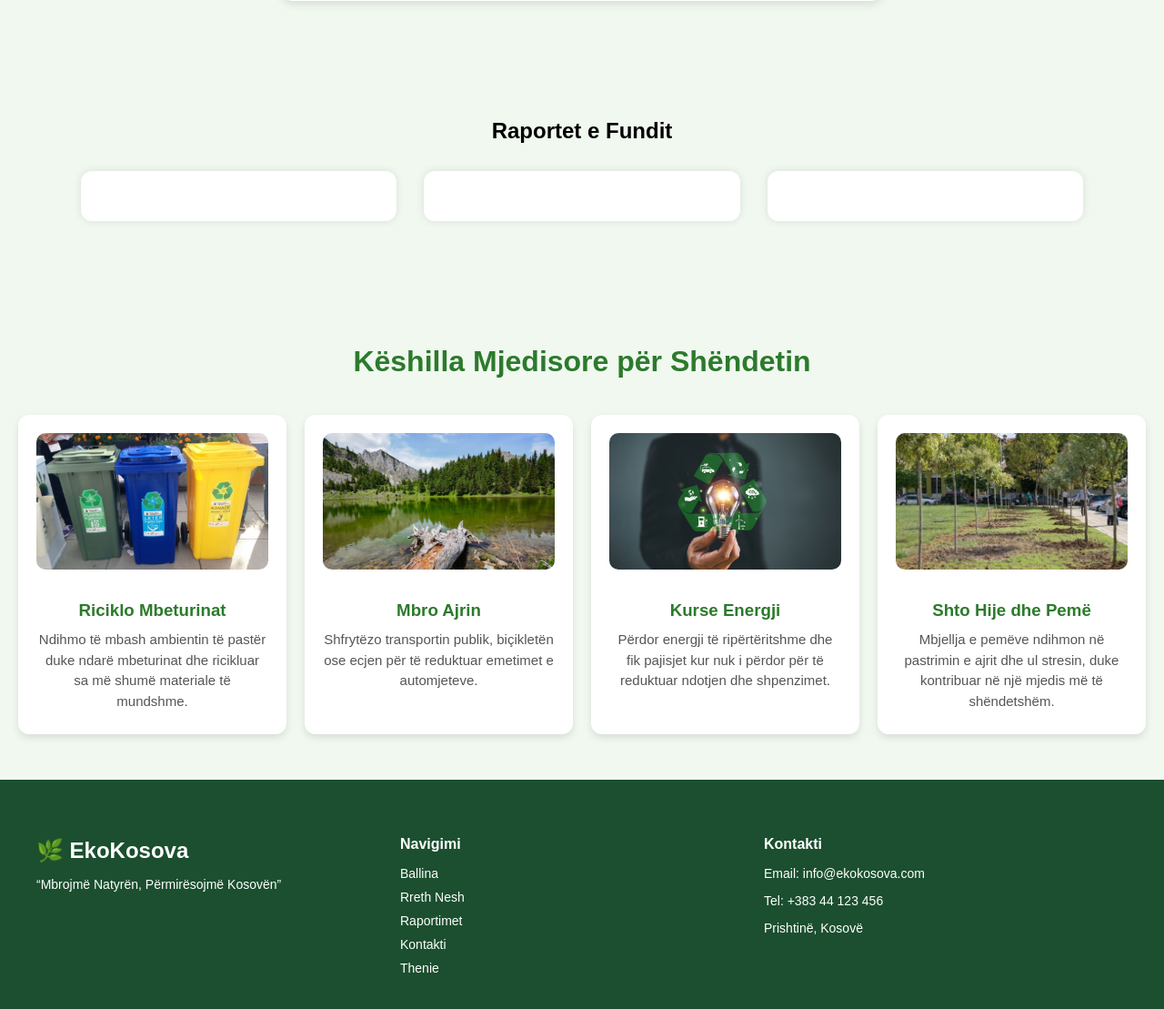
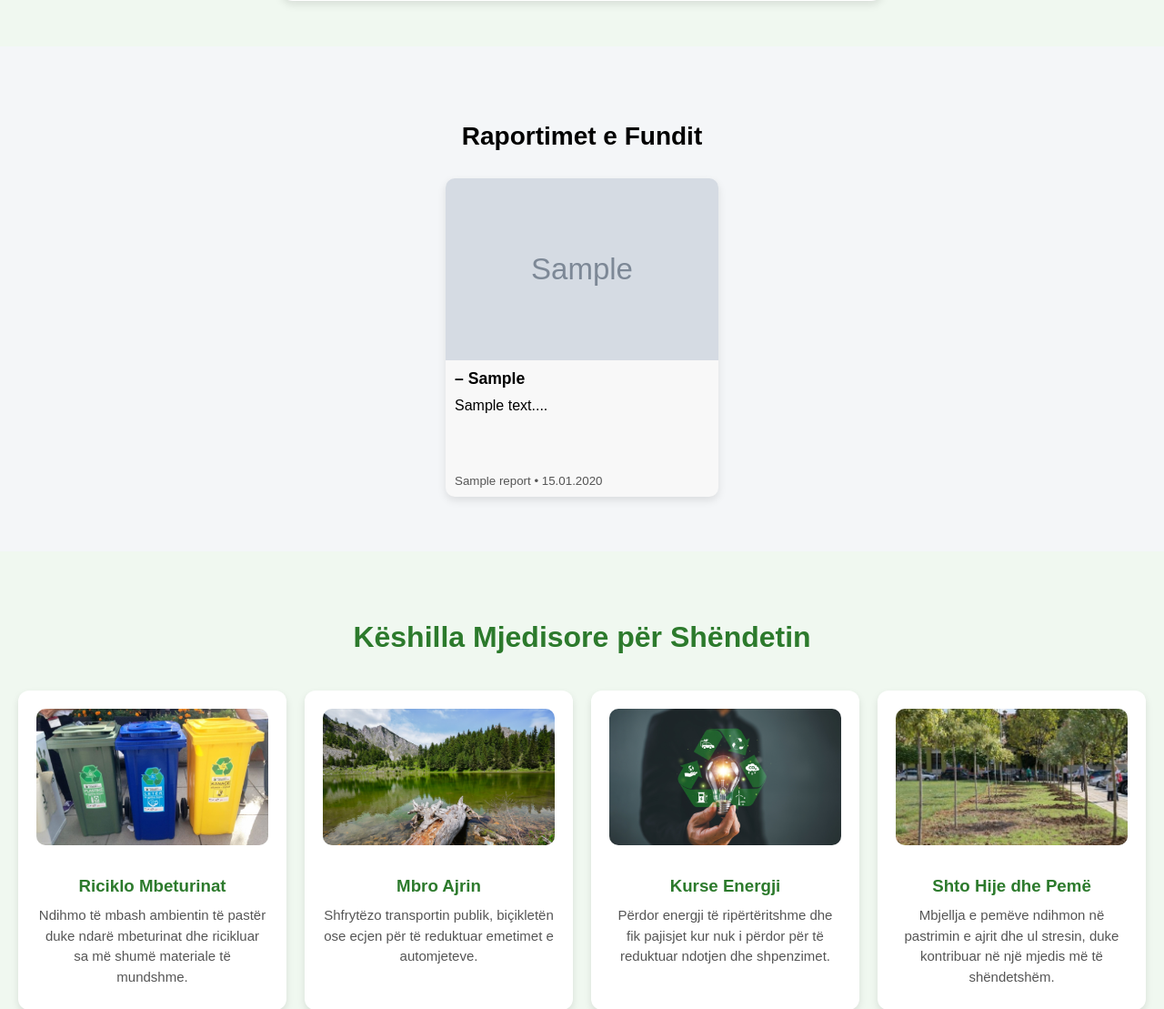
Before and after one commit to erionjanova/EkoKosova, a PHP site: page /Reports.php in a window 1280 px wide. Shown: the part 1175-2284 px from the top of the page at 91% size. Run offline with PHP 8.4, Linux system fonts and the light colour scheme; tables that the repository leaves empty or names only in its code hold one stand-in row (values such as "Sample post"); grey boxes marked "Sample" are stand-in pictures.

Commit message:
Raportimet dhe leximi i tyre ne raportime dhe ballin

```diff
--- a/Reports.php
+++ b/Reports.php
@@ -21,23 +21,52 @@ $success = $error = "";
 
 if ($_SERVER['REQUEST_METHOD'] === 'POST' && isset($_POST['submit_report'])) {
 
-    $name = $_POST['name'];
-    $email = $_POST['email'];
-    $city = $_POST['city'];
-    $type = $_POST['type'];
-    $description = $_POST['description'];
-    $user_id = $_SESSION['user_id'] ?? null;
+    if (!isset($_SESSION['user_id'])) {
+        $error = "Duhet të jeni të kyçur për të raportuar ❌";
+    } else {
 
+        $user_id = $_SESSION['user_id'];
+
+        $name = trim($_POST['name']);
+        $email = trim($_POST['email']);
+        $city = trim($_POST['city']);
+        $type = trim($_POST['type']);
+        $description = trim($_POST['description']);
+
+        if ($name == "" || $email == "" || $city == "" || $type == "" || $description == "") {
+            $error = "Ju lutem plotësoni të gjitha fushat ⚠️";
+        } elseif (!filter_var($email, FILTER_VALIDATE_EMAIL)) {
+            $error = "Email-i nuk është valid ❌";
+        }
+        $email = trim($_POST['email']);
+
+/* Kontrollo që email-i i shkruar përputhet me email-in e user-it në databazë */
+$stmtUser = $conn->prepare("SELECT email FROM users WHERE id = :id LIMIT 1");
+$stmtUser->execute([':id' => $user_id]);
+$userData = $stmtUser->fetch(PDO::FETCH_ASSOC);
+$userEmail = $userData['email'] ?? '';
+
+if ($email != $userEmail) {
+    $error = "Email-i nuk përputhet me email-in tuaj në sistem ❌";
+}
+
+
+        /* FOTO */
        $photoName = null;
 
-    if (!empty($_FILES['photo']['name'])) {
+/* FOTO OBLIGATIVE */
+if (empty($_FILES['photo']['name'])) {
+    $error = "Duhet të ngarkoni patjetër një foto ❌";
+} else {
     $photoName = time() . "_" . basename($_FILES['photo']['name']);
-        $targetPath = "uploads/" . $photoName;
+    $target = "uploads/" . $photoName;
 
-        if(!move_uploaded_file($_FILES['photo']['tmp_name'], $targetPath)){
+    if (!move_uploaded_file($_FILES['photo']['tmp_name'], $target)) {
         $error = "Gabim gjatë ngarkimit të fotos ❌";
     }
 }
+
+
 
         if (empty($error)) {
             $stmt = $conn->prepare("
@@ -56,10 +85,23 @@ if ($_SERVER['REQUEST_METHOD'] === 'POST' && isset($_POST['submit_report'])) {
             ])) {
                 $success = "Raporti u dërgua me sukses ✅";
             } else {
-            $error = "Gabim gjatë dërgimit të raportit ❌";
+                $error = "Gabim gjatë ruajtjes së raportit ❌";
             }
         }
     }
+}
+/* =========================
+   RAPORTET E FUNDIT
+========================= */
+$latestReports = $conn->prepare("
+    SELECT name, city, type, description, photo, created_at
+    FROM reports
+    ORDER BY created_at DESC
+    LIMIT 3
+");
+$latestReports->execute();
+$reports = $latestReports->fetchAll(PDO::FETCH_ASSOC);
+
 ?>
 
 <!DOCTYPE html>
@@ -157,22 +199,35 @@ if ($_SERVER['REQUEST_METHOD'] === 'POST' && isset($_POST['submit_report'])) {
 
     <!-- Mesazhet e suksesit ose gabimit -->
     <?php if(!empty($success)): ?>
-        <div class="success-message"><?php echo $success; ?></div>
+    <div class="alert alert-success">
+        <!-- Ikonë ✅ -->
+        <svg xmlns="http://www.w3.org/2000/svg" fill="none" viewBox="0 0 24 24" stroke="currentColor">
+            <path stroke-linecap="round" stroke-linejoin="round" stroke-width="2" d="M5 13l4 4L19 7" />
+        </svg>
+        <?php echo $success; ?>
+    </div>
 <?php endif; ?>
 
 <?php if(!empty($error)): ?>
-        <div class="error-message"><?php echo $error; ?></div>
+    <div class="alert alert-error">
+        <!-- Ikonë ❌ -->
+        <svg xmlns="http://www.w3.org/2000/svg" fill="none" viewBox="0 0 24 24" stroke="currentColor">
+            <path stroke-linecap="round" stroke-linejoin="round" stroke-width="2" d="M6 18L18 6M6 6l12 12" />
+        </svg>
+        <?php echo $error; ?>
+    </div>
 <?php endif; ?>
+
 
     <form class="report-form" method="POST" enctype="multipart/form-data">
         <label for="name">Emri Juaj</label>
-        <input type="text" id="name" name="name" placeholder="Shkruaj emrin tuaj" required>
+        <input type="text" id="name" name="name" placeholder="Shkruaj emrin tuaj">
 
         <label for="email">Email</label>
-        <input type="email" id="email" name="email" placeholder="Shkruaj emailin tuaj" required>
+        <input type="text" id="email" name="email" placeholder="Shkruaj emailin tuaj">
 
         <label for="city">Qyteti</label>
-        <select id="city" name="city" required>
+        <select id="city" name="city">
             <option value="">Zgjedh qytetin</option>
             <option value="prishtina">Prishtina</option>
             <option value="gjilan">Gjilan</option>
@@ -181,45 +236,62 @@ if ($_SERVER['REQUEST_METHOD'] === 'POST' && isset($_POST['submit_report'])) {
         </select>
 
         <label for="type">Lloji i Ndotjes</label>
-        <select id="type" name="type" required>
+        <select id="type" name="type">
             <option value="">Zgjedh llojin</option>
             <option value="ajri">Ajri</option>
-            <option value="ujit">Ujit</option>
-            <option value="tokes">Tokës</option>
-            <option value="zhurmes">Zhurmës</option>
+            <option value="ujit">Uji</option>
+            <option value="tokes">Toka</option>
         </select>
 
         <label for="description">Përshkrimi i Ndotjes</label>
-        <textarea id="description" name="description" placeholder="Përshkruaj ndotjen..." required></textarea>
+        <textarea id="description" name="description" placeholder="Përshkruaj ndotjen..."></textarea>
 
         <label for="photo">Ngarko Foto</label>
         <input type="file" id="photo" name="photo" accept="image/*">
 
         <button type="submit" name="submit_report" id="submit">Dërgo Raportin</button>
     </form>
+
+
 </section>
 
 <section class="latest-reports" id="shikoraporte">
-    <h2>Raportet e Fundit</h2>
+  <h2>Raportimet e Fundit</h2>
+
   <div class="reports-row">
+
+    <?php if(count($reports) > 0): ?>
+        <?php foreach($reports as $report): ?>
             <div class="report-card">
-            <img src="">
-            <h4></h4>
-            <p></p>
+
+                <?php if(!empty($report['photo'])): ?>
+                    <img src="uploads/<?php echo htmlspecialchars($report['photo']); ?>">
+                <?php else: ?>
+                    <img src="img/no-image.png">
+                <?php endif; ?>
+
+                <h4>
+                    <?php echo ucfirst(htmlspecialchars($report['type'])); ?> –
+                    <?php echo ucfirst(htmlspecialchars($report['city'])); ?>
+                </h4>
+
+                <p>
+                    <?php echo htmlspecialchars(substr($report['description'], 0, 90)); ?>...
+                </p>
+
+                <small>
+                    <?php echo htmlspecialchars($report['name']); ?> •
+                    <?php echo date('d.m.Y', strtotime($report['created_at'])); ?>
+                </small>
+
             </div>
-        <div class="report-card">
-            <img src="">
-            <h4></h4>
-            <p></p>
-        </div>
-        <div class="report-card">
-            <img src="">
-            <h4></h4>
-            <p></p>
-        </div>
+        <?php endforeach; ?>
+    <?php else: ?>
+        <p style="text-align:center;">Nuk ka ende raporte 📭</p>
+    <?php endif; ?>
+
   </div>
 </section>
-
 <section class="tips-section">
     <h2 id="keshilla">Këshilla Mjedisore për Shëndetin</h2>
     <div class="tips-container">
@@ -273,5 +345,22 @@ if ($_SERVER['REQUEST_METHOD'] === 'POST' && isset($_POST['submit_report'])) {
         <p>&copy; 2025 EkoKosova. Të gjitha të drejtat e rezervuara.</p>
     </div>
 </footer>
+
+<script>
+  // zgjedh te gjitha alert-at
+document.querySelectorAll('.alert').forEach(alert => {
+    setTimeout(() => {
+        alert.style.opacity = '0';
+        alert.style.transform = 'translateY(-10px)';
+
+        // pas 0.5s (koha e transition), hiq alert nga DOM
+        setTimeout(() => {
+            alert.remove();
+        }, 500);
+    }, 3000); // 3 sekonda para se te filloje zhdukjeja
+});
+
+
+</script>
 </body>
 </html>
--- a/style.css
+++ b/style.css
@@ -177,31 +177,70 @@ button.translate:hover {
 }
 
 /* Raportimet e fundit */
+/* =========================
+   LATEST REPORTS
+========================= */
+
 .latest-reports {
-  padding: 60px 20px;
-  text-align: center;
+    padding: 60px 20px;
+    background: #f4f6f8;
+}
+
+.latest-reports h2 {
+    text-align: center;
+    margin-bottom: 30px;
+    font-size: 28px;
 }
 
 .reports-row {
-  display: flex;
-  flex-wrap: wrap;
-  justify-content: center;
-  gap: 30px;
-  margin-top: 30px;
+    display: grid;
+    grid-template-columns: repeat(auto-fit, minmax(280px, 1fr));
+    gap: 25px;
+    max-width: 1200px;
+    margin: auto;
+}
+
+/* CARD */
+.reports-row {
+    display: flex;
+    flex-wrap: wrap;
+    justify-content: center; /* Qëndroni gjithmonë në mes */
+    gap: 20px; /* hapësira mes kartave */
 }
 
 .report-card {
-  width: 28%;
-  background: white;
-  padding-bottom: 15px;
-  border-radius: 12px;
-  box-shadow: 0 0 10px rgba(0,0,0,0.1);
+    flex: 0 1 300px; /* karta ka gjerësinë fikse, por mund të ulet pak në ekran të vogël */
+    background-color: #f8f8f8;
+    border-radius: 10px;
+    box-shadow: 0 4px 10px rgba(0,0,0,0.1);
+    overflow: hidden;
+    display: flex;
+    flex-direction: column;
+    min-height: 350px; /* lartësi uniforme */
 }
 
 .report-card img {
-  width: 100%;
-  border-radius: 12px 12px 0 0;
+    width: 100%;
+    height: 200px;
+    object-fit: cover;
 }
+
+.report-card h4 {
+    margin: 10px;
+    font-size: 1.1rem;
+}
+
+.report-card p {
+    margin: 0 10px 10px 10px;
+    flex-grow: 1;
+}
+
+.report-card small {
+    margin: 0 10px 10px 10px;
+    color: #555;
+}
+
+
 
 
 /* About.html */
```
Also changed, not shown: other parts of style.css (+41 -0 lines), index.php (+49 -43 lines). Lines whose indentation alone changed are shown as unchanged.
